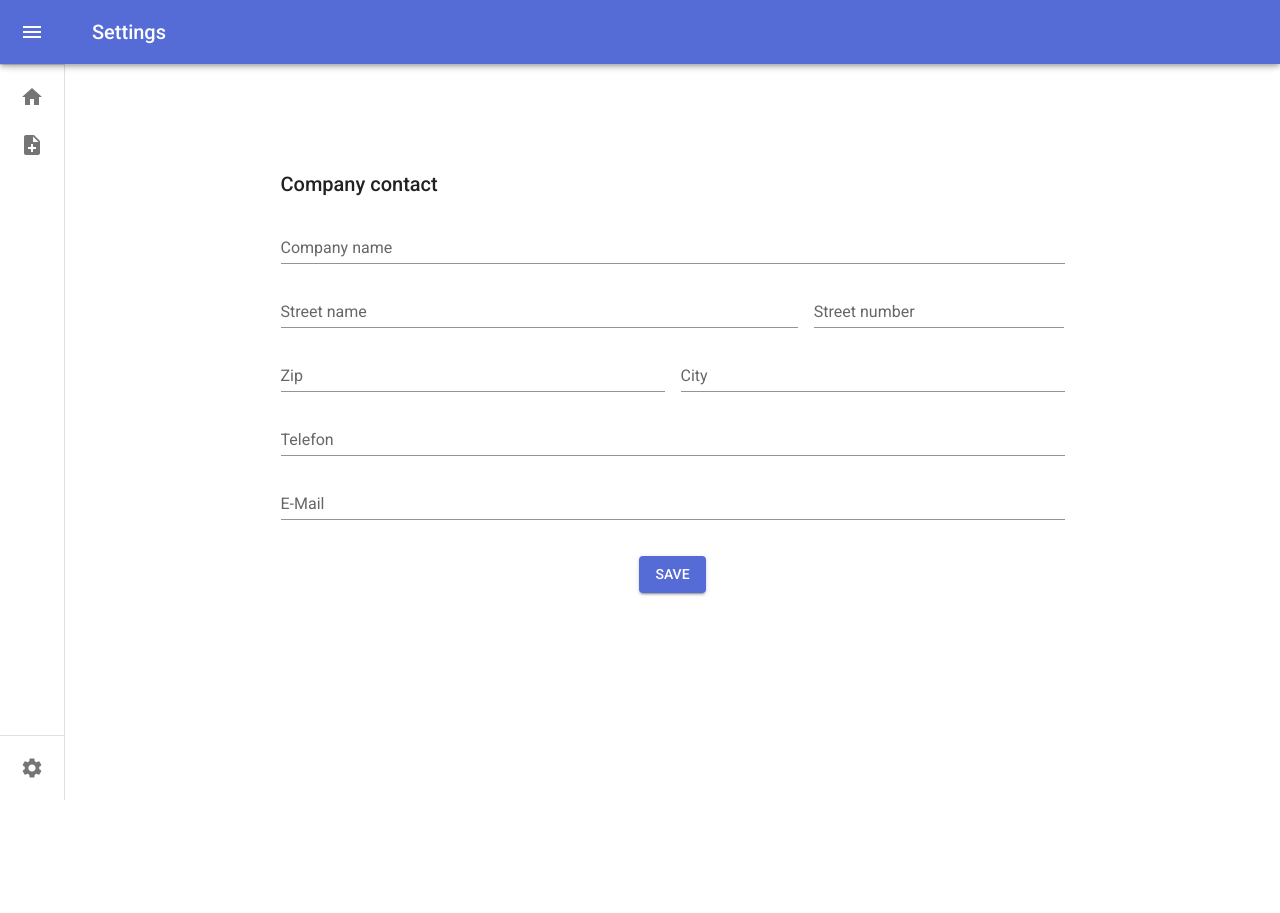
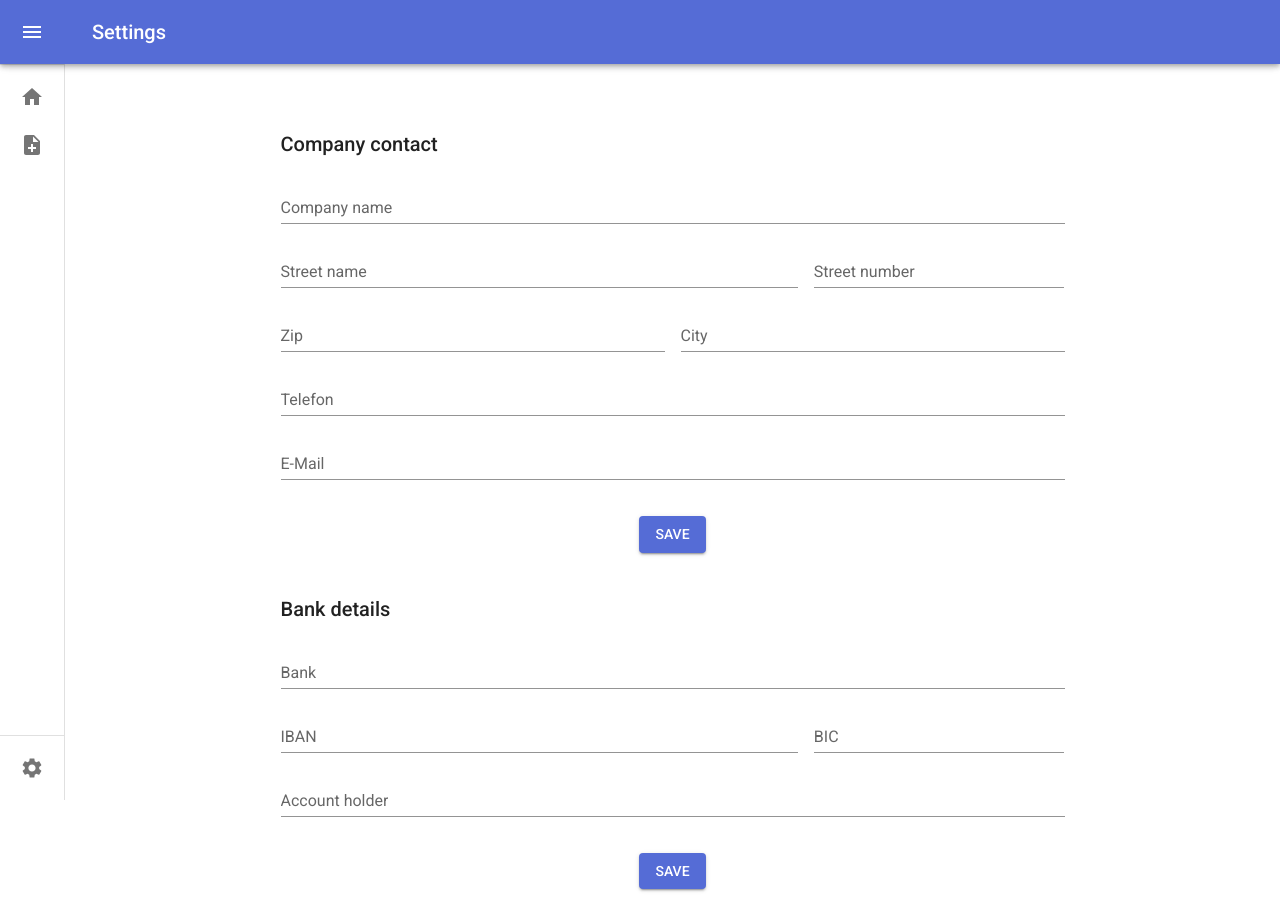
Before and after one commit to eddyhakimi/invoice-generator, a Next.js app: page /settings in a window 1280 px wide. Before the commit the page ends 800 px from the top, so only its background shows below. Built offline with nearby package versions, Linux system fonts and the light colour scheme.

Commit message:
feat: add bank detail settings

```diff
--- a/src/app/settings/page.tsx
+++ b/src/app/settings/page.tsx
@@ -1,11 +1,19 @@
 import { Box } from "@mui/system";
 import ContactSection from "@/components/ContactSection";
+import BankDetailsSection from "@/components/BankDetailsSection";
 
 export default function Settings() {
   return (
     <main>
-      <Box sx={{ display: "flex", justifyContent: "center", pt: "40px" }}>
+      <Box
+        sx={{
+          display: "flex",
+          flexDirection: "column",
+          alignItems: "center",
+        }}
+      >
         <ContactSection />
+        <BankDetailsSection />
       </Box>
     </main>
   );
--- /dev/null
+++ b/src/components/BankDetailsSection.tsx
@@ -0,0 +1,84 @@
+"use client";
+import { useState } from "react";
+import { Box, Grid, TextField, Button, Typography } from "@mui/material";
+import { BankDetails } from "@/types/BankDetails";
+
+export default function ContactSection() {
+  const bankDetails: BankDetails = JSON.parse(
+    localStorage.getItem("bankDetails") ?? "{}"
+  );
+
+  const [name, setName] = useState(bankDetails.name);
+  const [iban, setIban] = useState(bankDetails.iban);
+  const [bic, setBic] = useState(bankDetails.bic);
+  const [accountHolder, setAccountHolder] = useState(bankDetails.accountHolder);
+
+  const handleCompanyContactSave = () => {
+    const bankDetails: BankDetails = {
+      name,
+      iban,
+      bic,
+      accountHolder,
+    };
+    localStorage.setItem("bankDetails", JSON.stringify(bankDetails));
+  };
+
+  return (
+    <main>
+      <Box sx={{ display: "flex", justifyContent: "center", pt: "40px" }}>
+        <Grid container spacing={2} minWidth="320px" maxWidth="800px">
+          <Grid item xs={12}>
+            <Typography variant="h6" component="h3">
+              Bank details
+            </Typography>
+          </Grid>
+          <Grid item xs={12}>
+            <TextField
+              variant="standard"
+              fullWidth={true}
+              label="Bank"
+              value={name}
+              onChange={(e) => setName(e.target.value)}
+            />
+          </Grid>
+          <Grid item xs={12} md={8}>
+            <TextField
+              variant="standard"
+              fullWidth={true}
+              label="IBAN"
+              value={iban}
+              onChange={(e) => setIban(e.target.value)}
+            />
+          </Grid>
+          <Grid item xs={12} md={4}>
+            <TextField
+              variant="standard"
+              fullWidth={true}
+              label="BIC"
+              value={bic}
+              onChange={(e) => setBic(e.target.value)}
+            />
+          </Grid>
+          <Grid item xs={12}>
+            <TextField
+              variant="standard"
+              fullWidth={true}
+              label="Account holder"
+              value={accountHolder}
+              onChange={(e) => setAccountHolder(e.target.value)}
+            />
+          </Grid>
+          <Grid
+            item
+            xs={12}
+            sx={{ display: "flex", justifyContent: "center", mt: "20px" }}
+          >
+            <Button variant="contained" onClick={handleCompanyContactSave}>
+              Save
+            </Button>
+          </Grid>
+        </Grid>
+      </Box>
+    </main>
+  );
+}
--- a/src/components/ContactSection.tsx
+++ b/src/components/ContactSection.tsx
@@ -1,7 +1,6 @@
 "use client";
 import { useState } from "react";
-import { Grid, TextField, Button, Typography } from "@mui/material";
-import { Box } from "@mui/system";
+import { Box, Grid, TextField, Button, Typography } from "@mui/material";
 import { CompanyContact } from "@/types/CompanyContact";
 
 export default function ContactSection() {
--- /dev/null
+++ b/src/types/BankDetails.tsx
@@ -0,0 +1,6 @@
+export type BankDetails = {
+  name?: string;
+  iban?: string;
+  bic?: string;
+  accountHolder?: string;
+};
```
